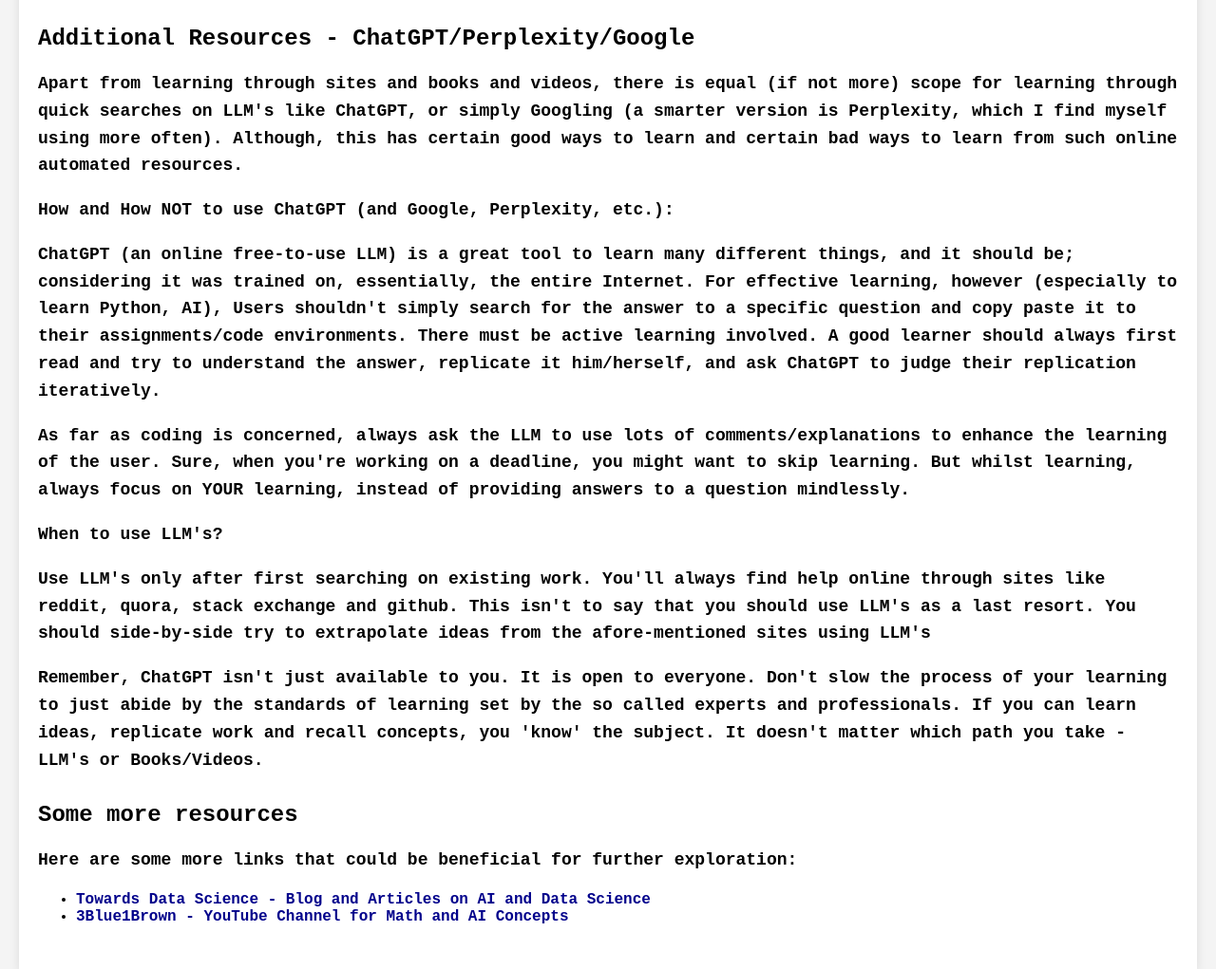
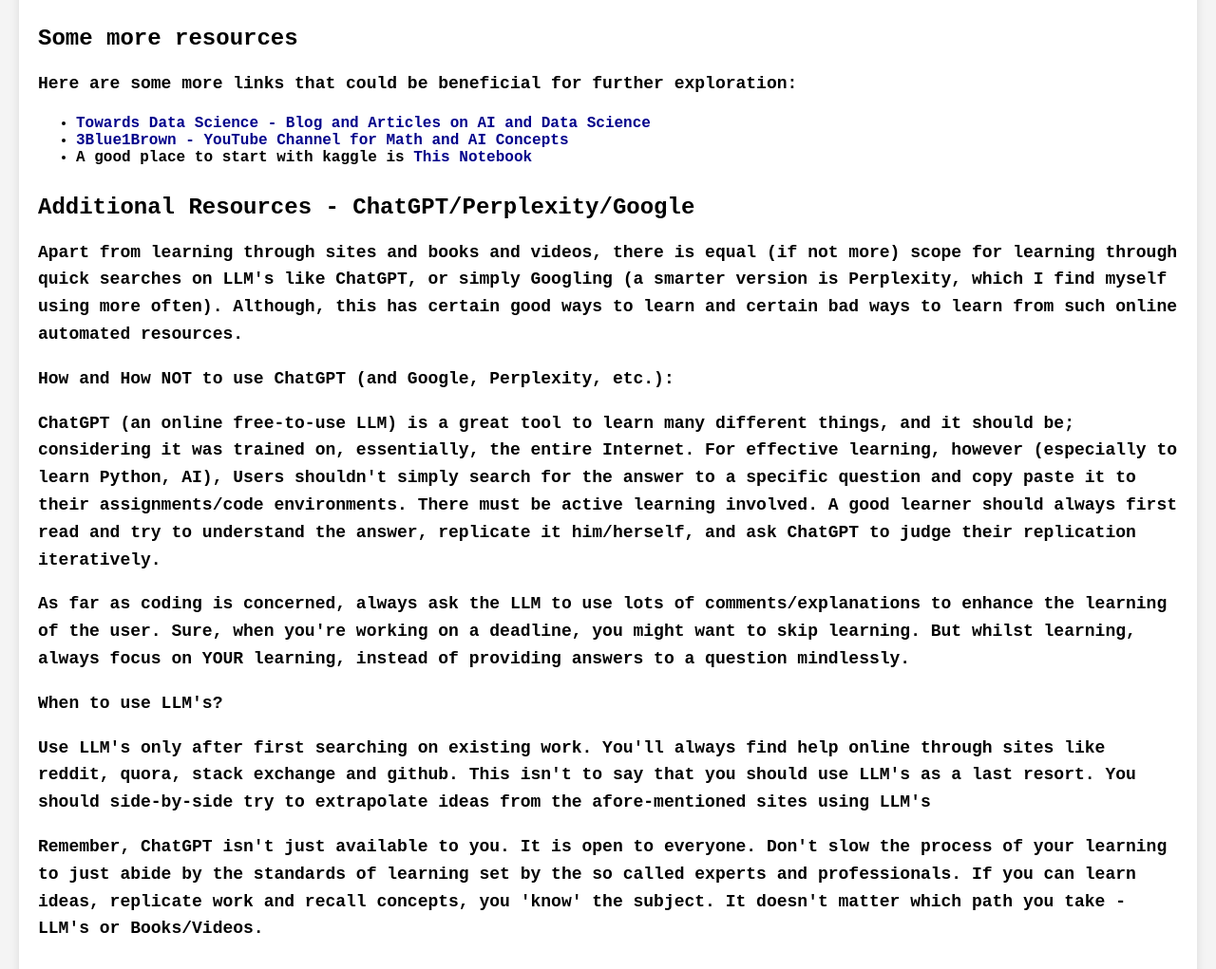
Before and after one commit to manasrpandya/python_AI_ML_basics_res, a plain HTML site: page pages/python and basic AI resources.html in a window 1280 px wide. Shown: the part 878-1899 px from the top of the page at 95% size. Drawn offline with Linux system fonts and the light colour scheme.

Commit message:
Update python and basic AI resources.html

```diff
--- a/pages/python and basic AI resources.html
+++ b/pages/python and basic AI resources.html
@@ -137,7 +137,21 @@
 
         </div>
 
-        <!-- Section 3: Additional Resources -->
+
+        <div class="section">
+            <h2>Some more resources</h2>
+            <p>
+                Here are some more links that could be beneficial for further exploration:
+            </p>
+            <ul>
+                <li><a href="https://towardsdatascience.com/" target="_blank">Towards Data Science - Blog and Articles on AI and Data Science</a></li>
+                <li><a href="https://www.youtube.com/c/3Blue1Brown" target="_blank">3Blue1Brown - YouTube Channel for Math and AI Concepts</a></li>
+                <li>
+                    A good place to start with kaggle is <a href="https://www.kaggle.com/code/alexisbcook/getting-started-with-kaggle" > This Notebook</a>
+                </li>
+
+            </ul>
+        </div>
         <div class="section">
             <h2>Additional Resources - ChatGPT/Perplexity/Google</h2>
             <p>
@@ -177,17 +191,6 @@
         </div>
 
 
-        <div class="section">
-            <h2>Some more resources</h2>
-            <p>
-                Here are some more links that could be beneficial for further exploration:
-            </p>
-            <ul>
-                <li><a href="https://towardsdatascience.com/" target="_blank">Towards Data Science - Blog and Articles on AI and Data Science</a></li>
-                <li><a href="https://www.youtube.com/c/3Blue1Brown" target="_blank">3Blue1Brown - YouTube Channel for Math and AI Concepts</a></li>
-
-            </ul>
-        </div>
     </div>
 
 </body>
```
